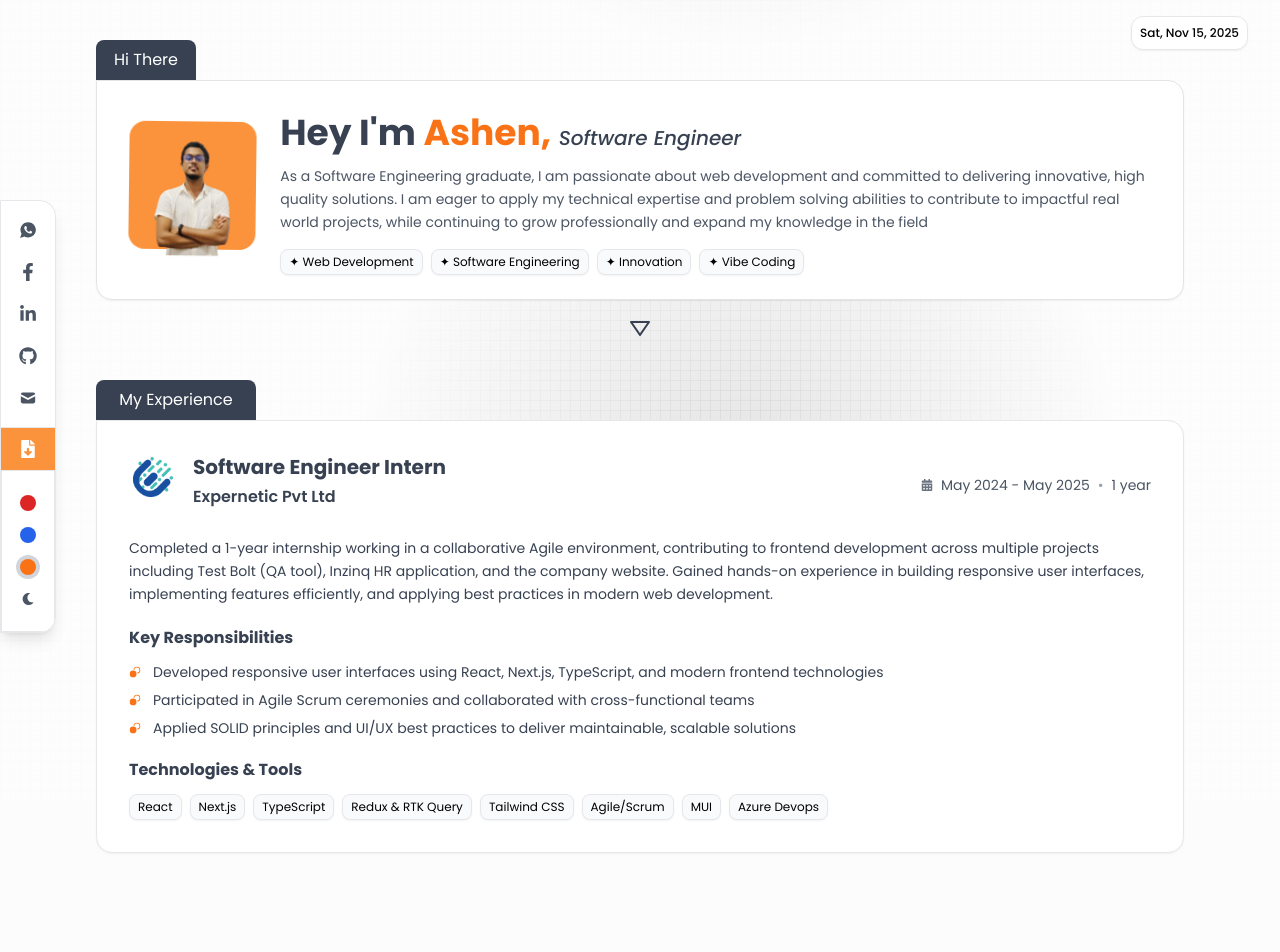
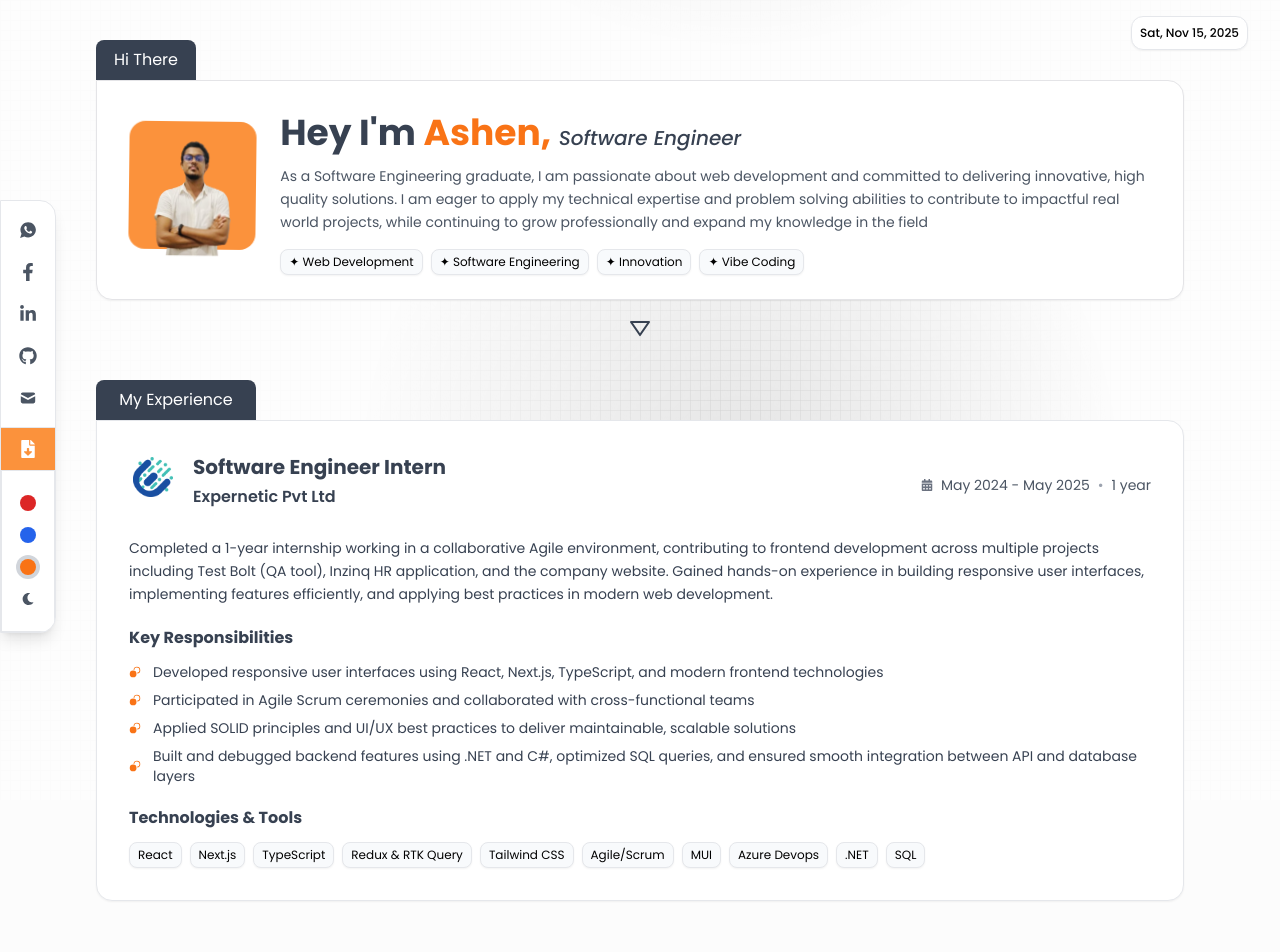
Before and after one commit to Ashen-sam/AshenSam-Portfolio-v2, a React (Vite) app: page / in a window 1280 px wide. Shown: the top 952 px of the page. Built offline with nearby package versions, Linux system fonts and the light colour scheme; a web font is replaced by a local one.

Commit message:
feat : minor change

```diff
--- a/src/components/experience/index.jsx
+++ b/src/components/experience/index.jsx
@@ -74,7 +74,8 @@ const Experience = () => {
                                 {[
                                     "Developed responsive user interfaces using React, Next.js, TypeScript, and modern frontend technologies",
                                     "Participated in Agile Scrum ceremonies and collaborated with cross-functional teams",
-                                    "Applied SOLID principles and UI/UX best practices to deliver maintainable, scalable solutions"
+                                    "Applied SOLID principles and UI/UX best practices to deliver maintainable, scalable solutions",
+                                    "Built and debugged backend features using .NET and C#, optimized SQL queries, and ensured smooth integration between API and database layers"
                                 ].map((res, i) => (
                                     <motion.div key={i} className="flex items-center gap-3" variants={jumpVariants}>
                                         <div>
@@ -89,7 +90,7 @@ const Experience = () => {
                         <motion.div variants={jumpVariants}>
                             <h4 className="text-base font-bold text-gray-700 mb-3 dark:text-gray-200">Technologies & Tools</h4>
                             <div className="flex flex-wrap gap-2">
-                                {["React", "Next.js", "TypeScript", "Redux & RTK Query", "Tailwind CSS", "Agile/Scrum", "MUI", "Azure Devops"].map((tech, i) => (
+                                {["React", "Next.js", "TypeScript", "Redux & RTK Query", "Tailwind CSS", "Agile/Scrum", "MUI", "Azure Devops", ".NET", "SQL"].map((tech, i) => (
                                     <span key={i} className="border  border-gray-200 px-2 bg-slate-50 dark:bg-zinc-800 dark:text-gray-200 dark:border-neutral-700 shadow-sm py-1 text-xs rounded-lg">{tech}</span>
                                 ))}
                             </div>
```
